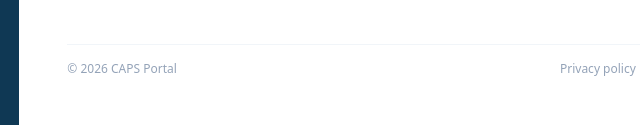
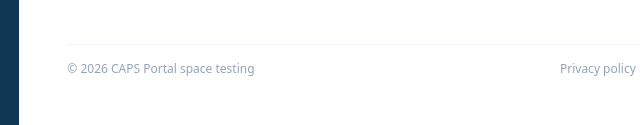
Before and after one commit to joetykespanticvt-png/CAPS, a plain HTML site: page register.html in a window 1280 px wide. Shown: the part 675-800 px from the top of the page, 514-1154 px from the left. Drawn offline with nearby package versions, Linux system fonts and the light colour scheme.

Commit message:
updated register

```diff
--- a/register.html
+++ b/register.html
@@ -148,7 +148,7 @@
       </div>
 
       <div class="flex flex-col sm:flex-row justify-between items-center text-xs text-slate-400 border-t border-slate-100 pt-4 mt-auto">
-        <p>© 2026 CAPS Portal</p>
+        <p>© 2026 CAPS Portal space testing</p>
         <div class="space-x-4 mt-2 sm:mt-0">
           <a href="#" class="hover:underline">Privacy policy</a>
           <a href="#" class="hover:underline">Need help?</a>
```
